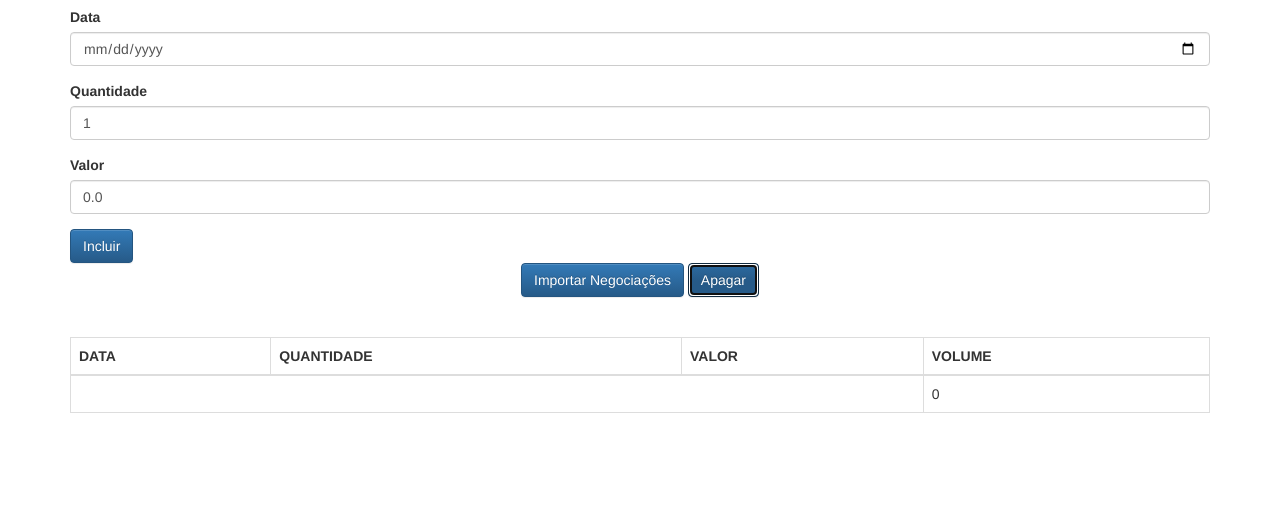
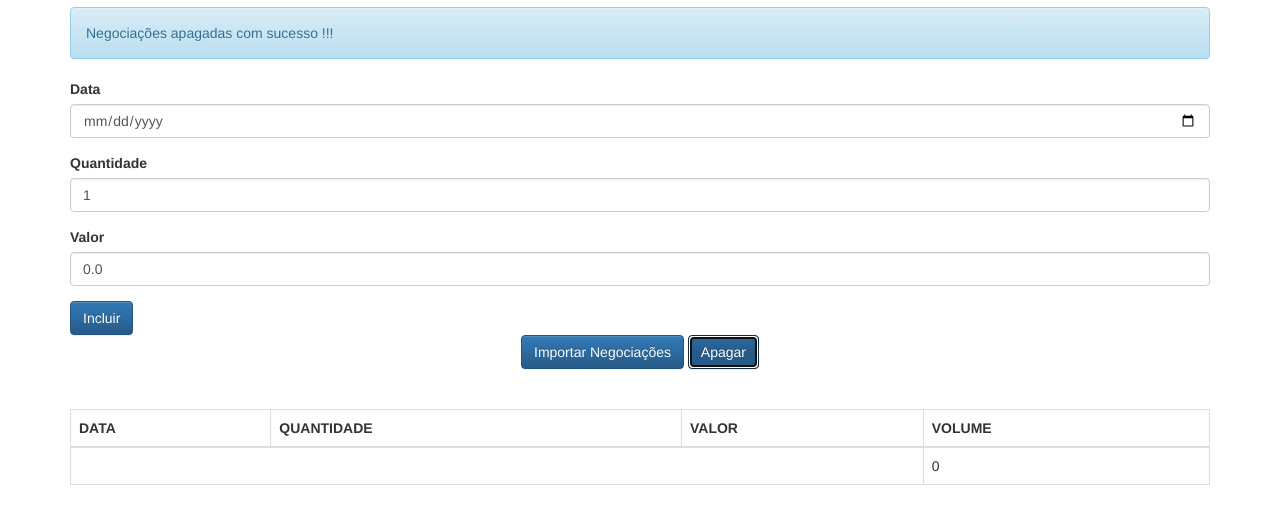
Before and after one commit to alematema/cadastro-negocios-bolsa-valores, a plain HTML site: page client/index.html in a window 1280 px wide. Both pictures are taken after a click on the button "Apagar". Shown: the part 63-586 px from the top of the page. Drawn offline with Linux system fonts and the light colour scheme.

Commit message:
add apagar lista de negociacoes

```diff
--- a/client/index.html
+++ b/client/index.html
@@ -38,7 +38,7 @@
 		<button class="btn btn-primary text-center" type="button">
             Importar Negociações
         </button>
-		<button class="btn btn-primary text-center" type="button">
+		<button onclick="negociacaoController.apaga()" class="btn btn-primary text-center" type="button">
             Apagar
         </button>
 	</div>
--- a/client/js/app/controllers/NegociacaoController.js
+++ b/client/js/app/controllers/NegociacaoController.js
@@ -19,12 +19,24 @@ class NegociacaoController {
 		event.preventDefault();
 
 		this._negociacoes.add(this._newNegociacao());
+		this._negociacoesView.update(this._negociacoes);
+
 		this._mensagem.texto = 'Negociação adicionada com sucesso'
 		this._mensagemView.update(this._mensagem);
-		this._negociacoesView.update(this._negociacoes);
+
 		this._resetForm();
 
 	};
+
+	apaga(){
+
+		this._negociacoes.esvazia();
+		this._negociacoesView.update(this._negociacoes);
+
+		this._mensagem.texto = 'Negociações apagadas com sucesso !!!';
+		this._mensagemView.update(this._mensagem);
+
+	}
 
 	_newNegociacao() {
 
--- a/client/js/app/models/ListaNegociacoes.js
+++ b/client/js/app/models/ListaNegociacoes.js
@@ -9,6 +9,10 @@ class ListaNegociacoes {
 		this._negociacoes.push(negociacao);
 	}
 
+	esvazia() {
+		this._negociacoes = [];
+	}
+
 	get all() {
 		return Array.from(this._negociacoes);
 	}
```
